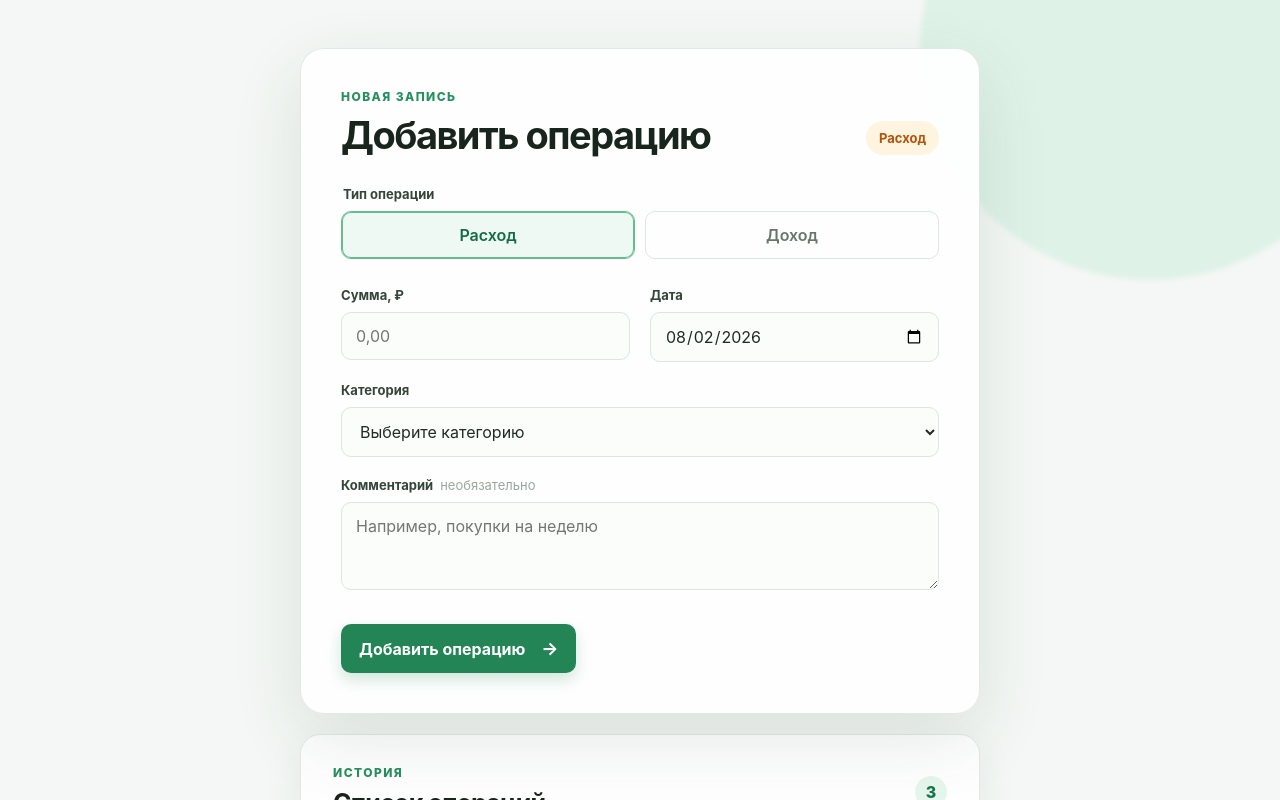
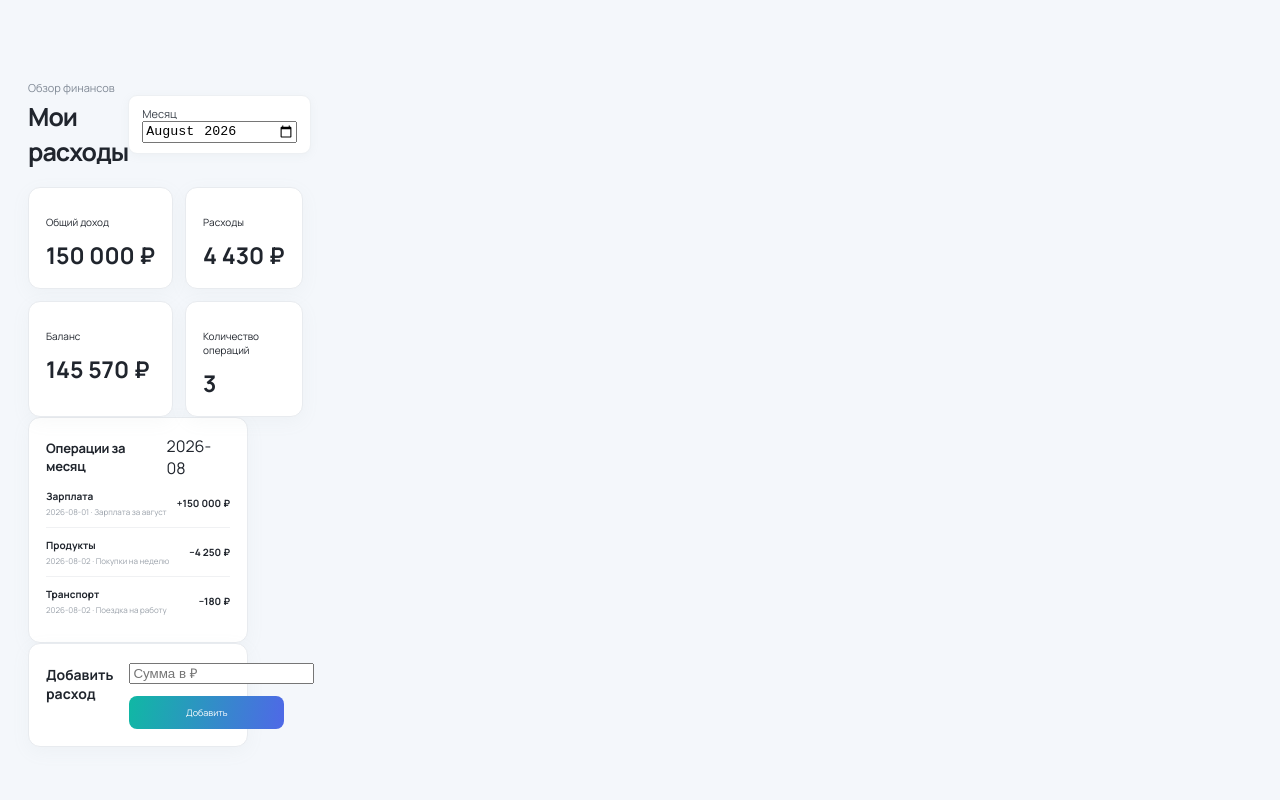
Before and after one commit to aleksc1993-del/to-do, a React (Vite) app: page / in a window 1280 px wide. Shown: the top 800 px of the page. Built offline with nearby package versions, Linux system fonts and the light colour scheme.

Commit message:
feat: improve finance operation filtering

```diff
--- a/src/app/App.tsx
+++ b/src/app/App.tsx
@@ -1,25 +1,35 @@
-import { useState } from "react";
-import { mockCategories, mockOperations, type Operation } from "../entities/finance";
-import { OperationForm } from "../features";
-import { OperationList } from "../widgets";
+import { useMemo, useState, type FormEvent } from "react";
+import { calculateMonthlyStatistics, mockCategories, mockOperations, type CategoryId, type Money, type Operation } from "../entities/finance";
+
+const formatter = new Intl.NumberFormat("ru-RU", { style: "currency", currency: "RUB", maximumFractionDigits: 0 });
+const formatMoney = (value: number) => formatter.format(value / 100);
 
 export function App() {
   const [operations, setOperations] = useState<Operation[]>([...mockOperations]);
-  const [lastOperation, setLastOperation] = useState<Operation | null>(null);
+  const [selectedMonth, setSelectedMonth] = useState("2026-08");
+  const statistics = useMemo(() => calculateMonthlyStatistics(operations, selectedMonth), [operations, selectedMonth]);
+  const categories = useMemo(() => new Map(mockCategories.map((category) => [category.id, category])), []);
 
-  const handleSubmit = (operation: Operation) => {
-    setOperations((current) => [operation, ...current]);
-    setLastOperation(operation);
-  };
+  function addExpense(event: FormEvent<HTMLFormElement>) {
+    event.preventDefault();
+    const form = new FormData(event.currentTarget);
+    const amount = Number(form.get("amount"));
+    if (!Number.isFinite(amount) || amount <= 0) return;
+    setOperations((current) => [{ id: crypto.randomUUID() as Operation["id"], type: "expense", amount: Math.round(amount * 100) as Money, category: "groceries" as CategoryId, date: `${selectedMonth}-01` as Operation["date"], comment: "Новая покупка" }, ...current]);
+    event.currentTarget.reset();
+  }
 
-  return (
-    <main className="app-shell">
-      <div className="ambient-shape" aria-hidden="true" />
-      <div className="app-content">
-        <OperationForm categories={mockCategories} onSubmit={handleSubmit} />
-        <OperationList operations={operations} categories={mockCategories} onDelete={(id) => setOperations((current) => current.filter((operation) => operation.id !== id))} />
+  return <main className="workspace">
+    <section className="dashboard">
+      <header className="page-header"><div><p className="muted">Обзор финансов</p><h1>Мои расходы</h1></div><label className="period">Месяц <input aria-label="Выбранный месяц" type="month" value={selectedMonth} onChange={(event) => setSelectedMonth(event.target.value)} /></label></header>
+      <div className="summary-grid">
+        <article className="summary-card"><p>Общий доход</p><strong>{formatMoney(Number(statistics.totals.income))}</strong></article>
+        <article className="summary-card"><p>Расходы</p><strong>{formatMoney(Number(statistics.totals.expense))}</strong></article>
+        <article className="summary-card"><p>Баланс</p><strong className={Number(statistics.totals.balance) >= 0 ? "positive-value" : "negative-value"}>{formatMoney(Number(statistics.totals.balance))}</strong></article>
+        <article className="summary-card"><p>Количество операций</p><strong>{statistics.operationCount}</strong></article>
       </div>
-      {lastOperation && <p className="screen-reader-only">Последняя операция сохранена: {lastOperation.type}</p>}
-    </main>
-  );
+      <article className="card transactions"><div className="card-title"><h2>Операции за месяц</h2><span>{selectedMonth}</span></div>{operations.filter((operation) => operation.date.startsWith(selectedMonth)).map((operation) => <div className="transaction" key={operation.id}><div><strong>{categories.get(operation.category)?.name ?? "Без категории"}</strong><small>{operation.date} · {operation.comment}</small></div><b className={operation.type}>{operation.type === "income" ? "+" : "−"}{formatMoney(Number(operation.amount))}</b></div>)}{statistics.operationCount === 0 && <p>За выбранный месяц операций нет.</p>}</article>
+      <article className="card quick-add"><h2>Добавить расход</h2><form onSubmit={addExpense}><input name="amount" type="number" min="0.01" step="0.01" placeholder="Сумма в ₽" required /><button type="submit">Добавить</button></form></article>
+    </section>
+  </main>;
 }
--- a/src/entities/finance/index.ts
+++ b/src/entities/finance/index.ts
@@ -20,3 +20,6 @@ export type {
   Period,
 } from "./model/types";
 export { mockCategories, mockOperations } from "./model/mocks";
+export { emptyOperationFilters, filterOperations } from "./model/filters";
+export type { OperationFilters } from "./model/filters";
+export { calculateMonthlyStatistics } from "./model/statistics";
--- /dev/null
+++ b/src/entities/finance/model/filters.ts
@@ -0,0 +1,21 @@
+import type { CategoryId, Money, Operation, OperationType } from "./types";
+
+export interface OperationFilters {
+  readonly month: string;
+  readonly type: OperationType | "all";
+  readonly category: CategoryId | "all";
+  readonly minAmount: Money | null;
+  readonly maxAmount: Money | null;
+}
+
+export const emptyOperationFilters: OperationFilters = { month: "", type: "all", category: "all", minAmount: null, maxAmount: null };
+
+export function filterOperations(operations: readonly Operation[], filters: OperationFilters): Operation[] {
+  return operations.filter((operation) =>
+    (!filters.month || operation.date.startsWith(filters.month)) &&
+    (filters.type === "all" || operation.type === filters.type) &&
+    (filters.category === "all" || operation.category === filters.category) &&
+    (filters.minAmount === null || operation.amount >= filters.minAmount) &&
+    (filters.maxAmount === null || operation.amount <= filters.maxAmount),
+  );
+}
--- /dev/null
+++ b/src/entities/finance/model/statistics.ts
@@ -0,0 +1,22 @@
+import type { CurrencyCode, FinancialStatistics, Money, Operation, Period } from "./types";
+
+const toMoney = (value: number): Money => value as Money;
+
+export function calculateMonthlyStatistics(
+  operations: readonly Operation[],
+  month: string,
+  currency: CurrencyCode = "RUB",
+): FinancialStatistics {
+  const monthOperations = operations.filter((operation) => operation.date.startsWith(month));
+  const income = monthOperations.filter((operation) => operation.type === "income").reduce((sum, operation) => sum + operation.amount, 0);
+  const expense = monthOperations.filter((operation) => operation.type === "expense").reduce((sum, operation) => sum + operation.amount, 0);
+  const period: Period = { type: "month", year: Number(month.slice(0, 4)), month: Number(month.slice(5, 7)) };
+
+  return {
+    period,
+    currency,
+    totals: { income: toMoney(income), expense: toMoney(expense), balance: toMoney(income - expense) },
+    byCategory: [],
+    operationCount: monthOperations.length,
+  };
+}
--- a/src/widgets/operation-list/ui/OperationList.tsx
+++ b/src/widgets/operation-list/ui/OperationList.tsx
@@ -1,4 +1,5 @@
-import type { Category, Operation } from "../../../entities/finance";
+import { useMemo, useState } from "react";
+import { emptyOperationFilters, filterOperations, type Category, type CategoryId, type Money, type Operation, type OperationFilters, type OperationType } from "../../../entities/finance";
 
 interface OperationListProps {
   readonly operations: readonly Operation[];
@@ -24,7 +25,14 @@ function formatAmount(amount: Operation["amount"], type: Operation["type"]): str
 }
 
 export function OperationList({ operations, categories, onDelete }: OperationListProps) {
+  const [filters, setFilters] = useState<OperationFilters>(emptyOperationFilters);
   const categoryById = new Map(categories.map((category) => [category.id, category]));
+  const filteredOperations = useMemo(() => filterOperations(operations, filters), [operations, filters]);
+  const updateFilter = <Field extends keyof OperationFilters>(field: Field, value: OperationFilters[Field]) => setFilters((current) => ({ ...current, [field]: value }));
+  const parseAmount = (value: string): Money | null => {
+    const amount = Number(value.replace(",", "."));
+    return value.trim() && Number.isFinite(amount) && amount >= 0 ? Math.round(amount * 100) as Money : null;
+  };
 
   return (
     <section className="operation-list-card" aria-labelledby="operation-list-title">
@@ -33,14 +41,23 @@ export function OperationList({ operations, categories, onDelete }: OperationLis
           <p className="eyebrow">История</p>
           <h2 id="operation-list-title">Список операций</h2>
         </div>
-        <span className="operation-count">{operations.length}</span>
+        <span className="operation-count">{filteredOperations.length}</span>
       </div>
 
-      {operations.length === 0 ? (
+      <div className="filters" aria-label="Фильтры операций">
+        <label className="filter-field"><span>Месяц</span><input type="month" value={filters.month} onChange={(event) => updateFilter("month", event.target.value)} /></label>
+        <label className="filter-field"><span>Тип</span><select value={filters.type} onChange={(event) => updateFilter("type", event.target.value as OperationType | "all")}><option value="all">Все типы</option><option value="income">Доход</option><option value="expense">Расход</option></select></label>
+        <label className="filter-field"><span>Категория</span><select value={filters.category} onChange={(event) => updateFilter("category", event.target.value === "all" ? "all" : event.target.value as CategoryId)}><option value="all">Все категории</option>{categories.map((category) => <option value={category.id} key={category.id}>{category.name}</option>)}</select></label>
+        <label className="filter-field"><span>Сумма от</span><input inputMode="decimal" placeholder="0,00" onChange={(event) => updateFilter("minAmount", parseAmount(event.target.value))} /></label>
+        <label className="filter-field"><span>Сумма до</span><input inputMode="decimal" placeholder="0,00" onChange={(event) => updateFilter("maxAmount", parseAmount(event.target.value))} /></label>
+        <button className="clear-filters" type="button" onClick={() => setFilters(emptyOperationFilters)}>Сбросить</button>
+      </div>
+
+      {filteredOperations.length === 0 ? (
         <p className="empty-list">Операций пока нет. Добавьте первую запись выше.</p>
       ) : (
         <ul className="operation-items">
-          {operations.map((operation) => {
+          {filteredOperations.map((operation) => {
             const category = categoryById.get(operation.category);
             return (
               <li className="operation-item" key={operation.id}>
```
Also changed, not shown: src/app/styles.css.
